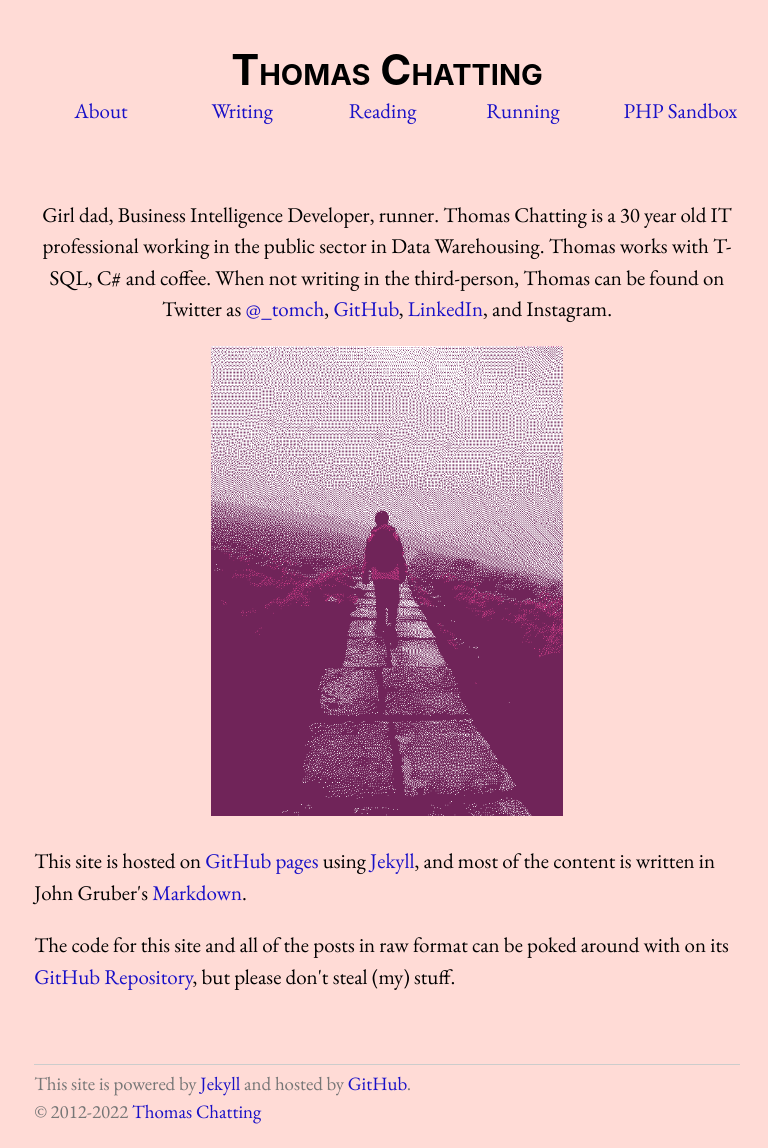
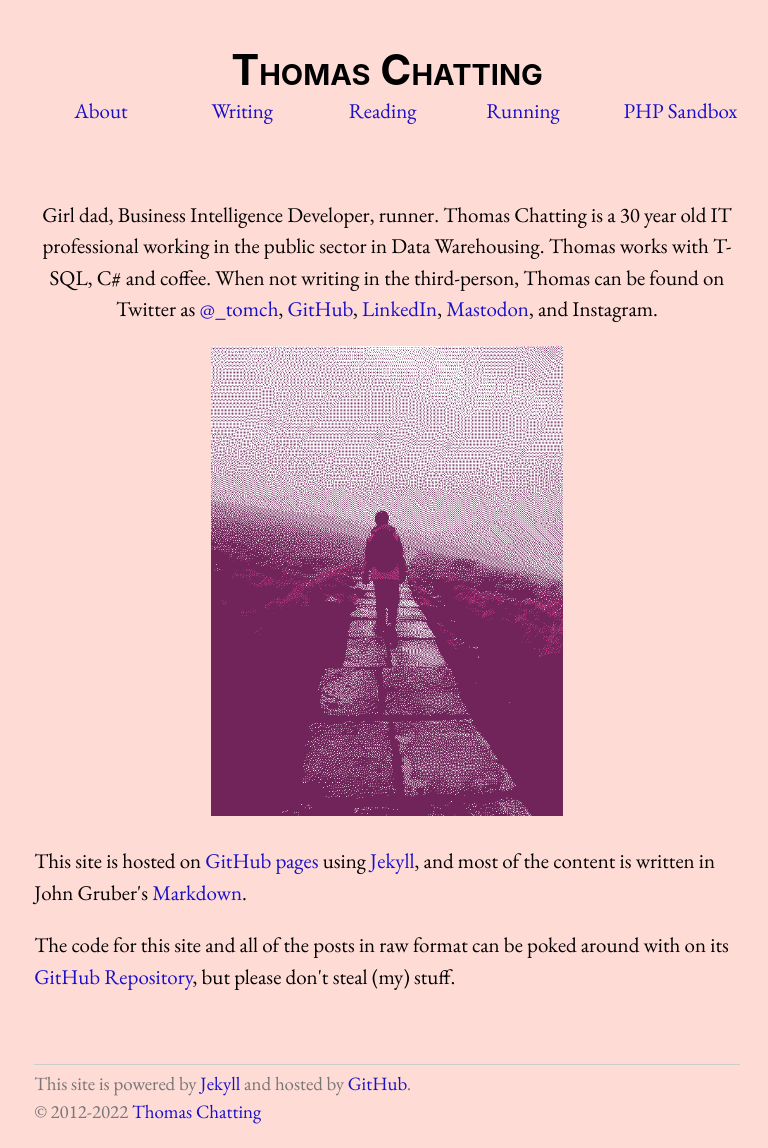
Before and after one commit to tomchatting/tomchatting.github.io, a Jekyll site: the page built from index.html, in a window 1280 px wide. Shown: the whole page, without its empty margins (253-1021 px from the left). Built offline with Jekyll 4.4.1, drawn with Linux system fonts in a browser that asks for light colours.

Commit message:
+ Added Mastodon link (verification babyyyyyyyy)

```diff
--- a/index.html
+++ b/index.html
@@ -4,7 +4,7 @@ title: Home
 ---
 
 <main>
-  <p class="center-text">Girl dad, Business Intelligence Developer, runner. Thomas Chatting is a 30 year old IT professional working in the public sector in Data Warehousing. Thomas works with T-SQL, C# and coffee. When not writing in the third-person, Thomas can be found on Twitter as <a href=https://twitter.com/_tomch target=_blank>@_tomch</a>, <a href=https://github.com/tomchatting>GitHub</a>, <a href=https://linkedin.com/in/thomas-chatting>LinkedIn</a>, and Instagram.</p>
+  <p class="center-text">Girl dad, Business Intelligence Developer, runner. Thomas Chatting is a 30 year old IT professional working in the public sector in Data Warehousing. Thomas works with T-SQL, C# and coffee. When not writing in the third-person, Thomas can be found on Twitter as <a href=https://twitter.com/_tomch target=_blank>@_tomch</a>, <a href=https://github.com/tomchatting>GitHub</a>, <a href=https://linkedin.com/in/thomas-chatting>LinkedIn</a>, <a rel="me" href="https://mastodon.social/@tommm">Mastodon</a>, and Instagram.</p>
 
   <p class="center-text"><img src="/static/images/dithered-image.png" alt="An incredibly dithered image of me walking into the fog on Pen-Y-Ghent, North Yorkshire (UK)." width="50%"></p>
 
```
